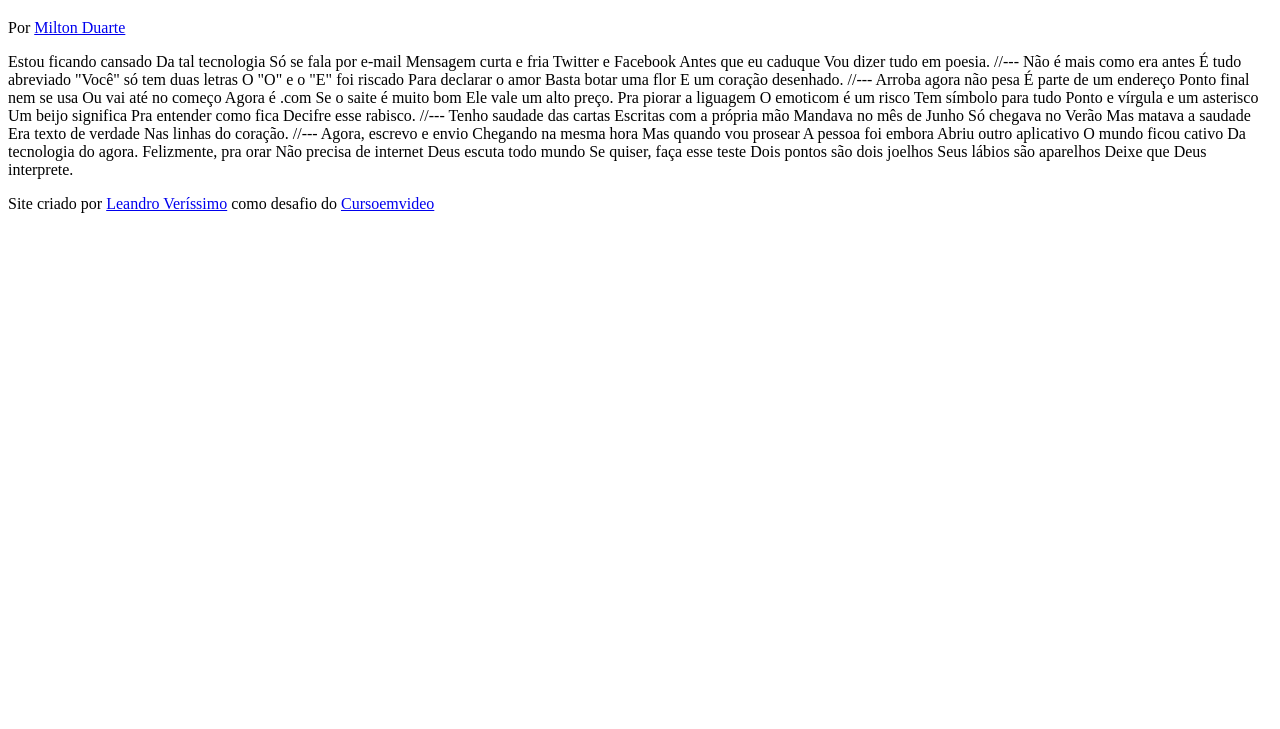
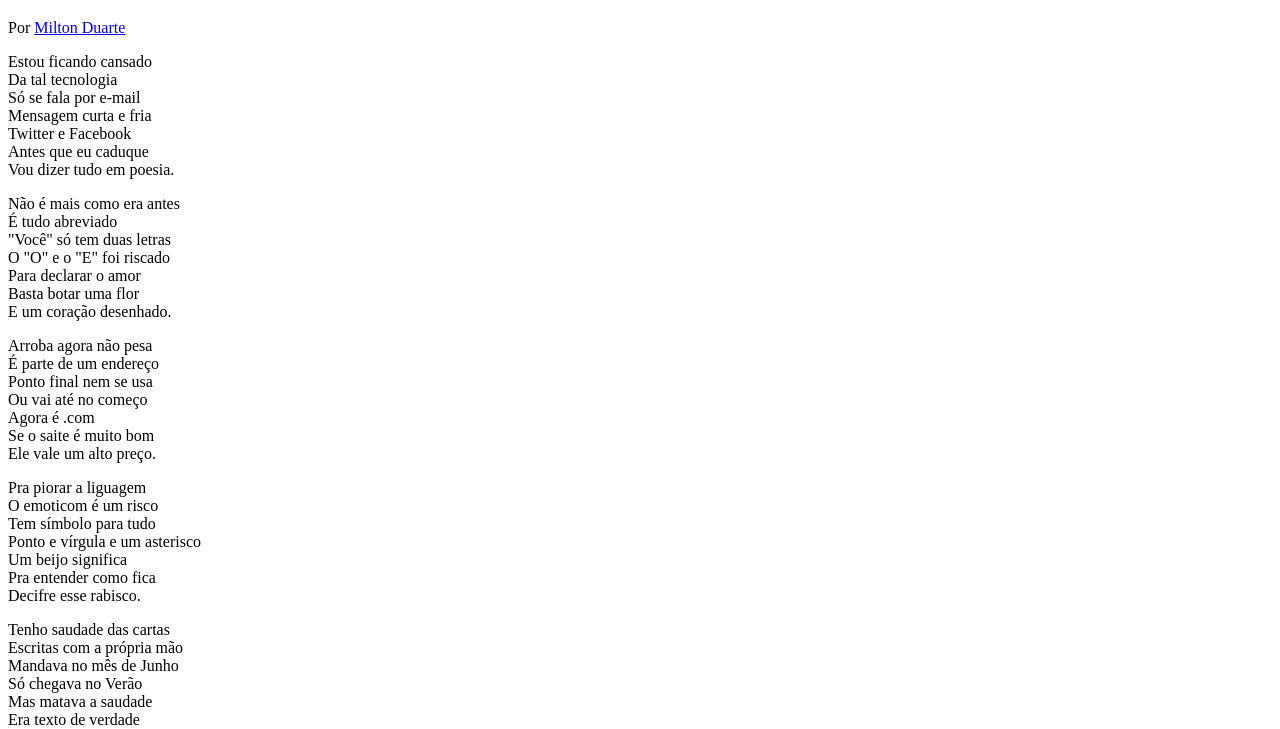
Before and after one commit to leandrovsdev/html-css, a plain HTML site: page desafios/Desafio012/index.html in a window 1280 px wide. Shown: the part 61-790 px from the top of the page. Drawn offline with Linux system fonts and the light colour scheme.

Commit message:
Atualização Desafio 12

```diff
--- a/desafios/Desafio012/index.html
+++ b/desafios/Desafio012/index.html
@@ -5,76 +5,89 @@
     <meta http-equiv="X-UA-Compatible" content="IE=edge">
     <meta name="viewport" content="width=device-width, initial-scale=1.0">
     <title>Document</title>
+    <link rel="stylesheet" href="style.css">
 </head>
 <body>
     <header>
         <h1>Cordel Moderno</h1>
-        <p>Por <a href="https://www.recantodasletras.com.br/poesias/3186743">Milton Duarte</a></p>
+        <p>Por <a href="https://www.recantodasletras.com.br/poesias/3186743" target="_blank">Milton Duarte</a></p>
     </header>
 
-    Estou ficando cansado
-    Da tal tecnologia
-    Só se fala por e-mail
-    Mensagem curta e fria
-    Twitter e Facebook
-    Antes que eu caduque
-    Vou dizer tudo em poesia.
+    <section>
+        <p>
+            Estou ficando cansado <br>
+            Da tal tecnologia <br>
+            Só se fala por e-mail <br>
+            Mensagem curta e fria <br>
+            Twitter e Facebook <br>
+            Antes que eu caduque <br>
+            Vou dizer tudo em poesia.
+        </p>
+    </section>
+    <section>
+        <p>
+            Não é mais como era antes <br>
+            É tudo abreviado <br>
+            "Você" só tem duas letras <br>
+            O "O" e o "E" foi riscado <br>
+            Para declarar o amor <br>
+            Basta botar uma flor <br>
+            E um coração desenhado.
+        </p>
+    </section>
 
-    //---
+    <section>
+        <p>
+            Arroba agora não pesa <br>
+            É parte de um endereço <br>
+            Ponto final nem se usa <br>
+            Ou vai até no começo <br>
+            Agora é .com <br>
+            Se o saite é muito bom <br>
+            Ele vale um alto preço.
+        </p>
 
-    Não é mais como era antes
-    É tudo abreviado
-    "Você" só tem duas letras
-    O "O" e o "E" foi riscado
-    Para declarar o amor
-    Basta botar uma flor
-    E um coração desenhado.
-
-    //---
-
-    Arroba agora não pesa
-    É parte de um endereço
-    Ponto final nem se usa
-    Ou vai até no começo
-    Agora é .com
-    Se o saite é muito bom
-    Ele vale um alto preço.
-
-    Pra piorar a liguagem
-    O emoticom é um risco
-    Tem símbolo para tudo
-    Ponto e vírgula e um asterisco
-    Um beijo significa
-    Pra entender como fica
-    Decifre esse rabisco.
-
-    //---
-
-    Tenho saudade das cartas
-    Escritas com a própria mão
-    Mandava no mês de Junho
-    Só chegava no Verão
-    Mas matava a saudade
-    Era texto de verdade
-    Nas linhas do coração.
-
-    //---
-
-    Agora, escrevo e envio
-    Chegando na mesma hora
-    Mas quando vou prosear
-    A pessoa foi embora
-    Abriu outro aplicativo
-    O mundo ficou cativo
-    Da tecnologia do agora.
-
-    Felizmente, pra orar
-    Não precisa de internet
-    Deus escuta todo mundo
-    Se quiser, faça esse teste
-    Dois pontos são dois joelhos
-    Seus lábios são aparelhos
-    Deixe que Deus interprete.
+        <p>
+            Pra piorar a liguagem <br>
+            O emoticom é um risco <br>
+            Tem símbolo para tudo <br>
+            Ponto e vírgula e um asterisco <br>
+            Um beijo significa <br>
+            Pra entender como fica <br>
+            Decifre esse rabisco.
+        </p>
+    </section>
+    <section>
+        <p>
+            Tenho saudade das cartas <br>
+            Escritas com a própria mão <br>
+            Mandava no mês de Junho <br>
+            Só chegava no Verão <br>
+            Mas matava a saudade <br>
+            Era texto de verdade <br>
+            Nas linhas do coração.
+        </p>
+    </section>
+    <section>
+        <p>
+            Agora, escrevo e envio <br>
+            Chegando na mesma hora <br>
+            Mas quando vou prosear <br>
+            A pessoa foi embora <br>
+            Abriu outro aplicativo <br>
+            O mundo ficou cativo <br>
+            Da tecnologia do agora.
+        </p>
+        <p>
+            Felizmente, pra orar <br>
+            Não precisa de internet <br>
+            Deus escuta todo mundo <br>
+            Se quiser, faça esse teste <br>
+            Dois pontos são dois joelhos <br>
+            Seus lábios são aparelhos <br>
+            Deixe que Deus interprete.
+        </p>
+    </section>
     <footer>
         <p>Site criado por <a href="https://github.com/leandrovsdev" target="_blank">Leandro Veríssimo</a> como desafio do <a href="https://cursoemvideo.com" target="_blank">Cursoemvideo</a></p>
     </footer>
--- /dev/null
+++ b/desafios/Desafio012/style.css
@@ -0,0 +1 @@
+@charset "UTF-8";
```
